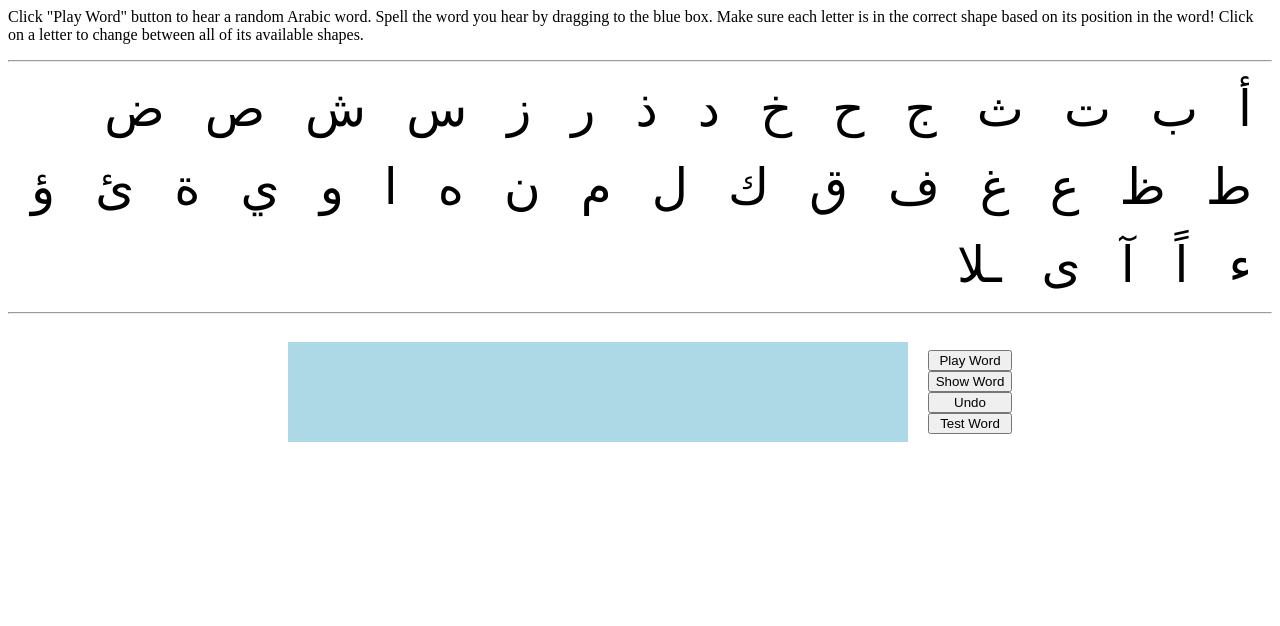
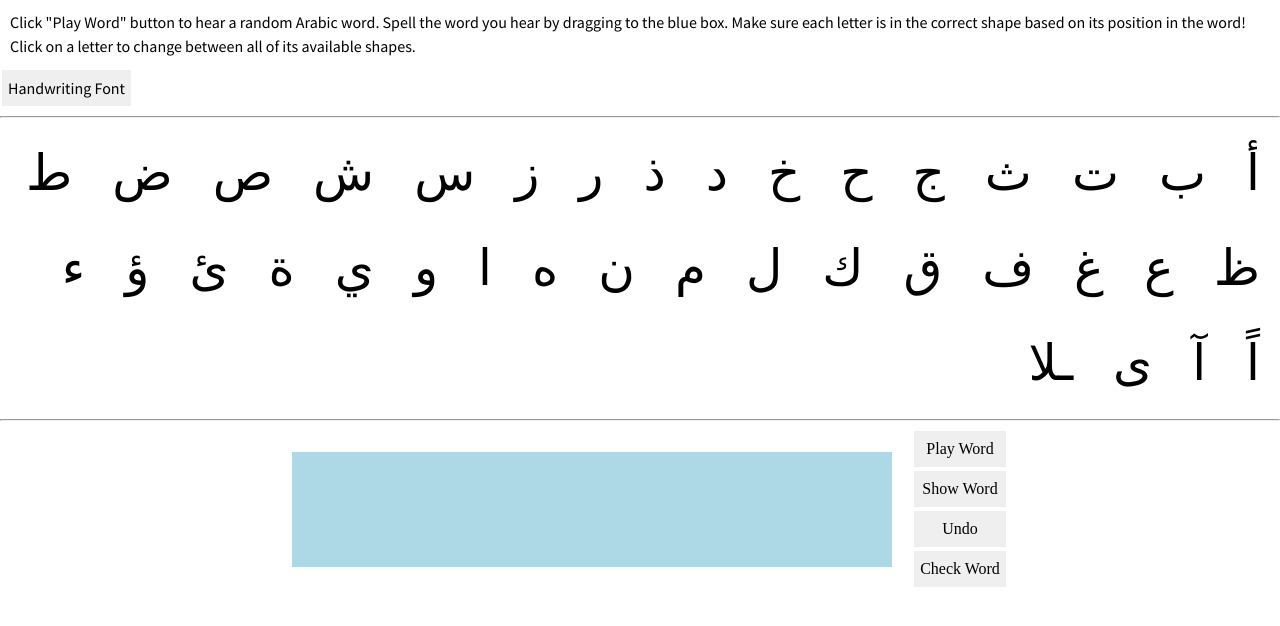
Before and after one commit to Michael-Fares/ArabicLetterConnectionApp, a website: page index.html in a window 1280 px wide. Drawn offline with Linux system fonts and the light colour scheme.

Commit message:
styling fonts

```diff
--- a/index.html
+++ b/index.html
@@ -3,14 +3,22 @@
     <meta charset="utf-8">
     <meta name="viewport" content="width=device-width">
     <title>Arabic Letter Connecting Tutor</title>
-    <link href="style.css" rel="stylesheet" type="text/css" />
+    <link rel="preconnect" href="https://fonts.googleapis.com">
+<link rel="preconnect" href="https://fonts.gstatic.com" crossorigin>
+<link href="https://fonts.googleapis.com/css2?family=Source+Sans+Pro&display=swap" rel="stylesheet">
+    <link rel="stylesheet" href="./reset.css">
+    <link href="./style.css" rel="stylesheet" type="text/css" />
   </head>
   <body>
+    <div class="header engfont">
     <p id="instructions">
       Click "Play Word" button to hear a random Arabic word.
       Spell the word you hear by dragging to the blue box.
       Make sure each letter is in the correct shape based on its position in the word! Click on a letter to change between all of its available shapes.
     </p>
+    <button id="font">Handwriting Font</button>
+
+  </div>
     <hr>
     <div id="keyboard"></div>
     <hr>
@@ -23,7 +31,7 @@
 <button id="play">Play Word</button>
 <button id="show">Show Word</button>
 <button id="undo">Undo</button>
-<button onclick="testWord()">Test Word</button>
+<button onclick="testWord()">Check Word</button>
 </div>
 </div>
 
--- /dev/null
+++ b/reset.css
@@ -0,0 +1,72 @@
+/* Box sizing rules */
+*,
+*::before,
+*::after {
+  box-sizing: border-box;
+}
+
+/* Remove default padding */
+ul[class],
+ol[class] {
+  padding: 0;
+}
+
+/* Remove default margin */
+body,
+h1,
+h2,
+h3,
+h4,
+p,
+ul[class],
+ol[class],
+li,
+figure,
+figcaption,
+blockquote,
+dl,
+dd {
+  margin: 0;
+}
+
+/* Set core body defaults */
+body {
+  min-height: 100vh;
+  scroll-behavior: smooth;
+  text-rendering: optimizeSpeed;
+  line-height: 1.5;
+}
+
+/* Remove list styles on ul, ol elements with a class attribute */
+ul[class],
+ol[class] {
+  list-style: none;
+}
+
+/* A elements that don't have a class get default styles */
+a:not([class]) {
+  text-decoration-skip-ink: auto;
+}
+
+/* Make images easier to work with */
+img {
+  max-width: 100%;
+  display: block;
+}
+/* Inherit fonts for inputs and buttons */
+input,
+button,
+textarea,
+select {
+  font: inherit;
+}
+
+/* Remove all animations and transitions for people that prefer not to see them */
+@media (prefers-reduced-motion: reduce) {
+  * {
+    animation-duration: 0.01ms !important;
+    animation-iteration-count: 1 !important;
+    transition-duration: 0.01ms !important;
+    scroll-behavior: auto !important;
+  }
+}
--- a/style.css
+++ b/style.css
@@ -1,5 +1,5 @@
-div {
-  font-size: 50px;
+.engfont {
+  font-family: 'Source Sans Pro', sans-serif;
 }
 #keyboard {
   display: flex;
@@ -11,18 +11,23 @@ div {
 
 .letter-button {
   margin: 10px 20px;
+  font-size: 50px;
   cursor: pointer;
+}
+#show-word {
+  font-size: 50px;
 }
  .dropper{
 display: flex;
 align-items: center;
 justify-content: flex-start;
 width: 600px;
-height: 100px;
+height: 115px;
 background-color: lightblue;
 direction: rtl;
 padding-right: 20px;
 margin: 20px;
+font-size: 50px;
 }
 .wrapper{
   display: flex;
@@ -32,4 +37,18 @@ margin: 20px;
 .vertical {
   display: flex;
   flex-direction: column;
+  justify-content: space-between;
 }
+button {
+  cursor: pointer;
+  padding: 6px;
+  border: none;
+  margin: 2px;
+  transition: 0.5s all ease;
+}
+button:hover {
+  background-color: tomato;
+}
+p {
+  margin: 10px;
+}
```
